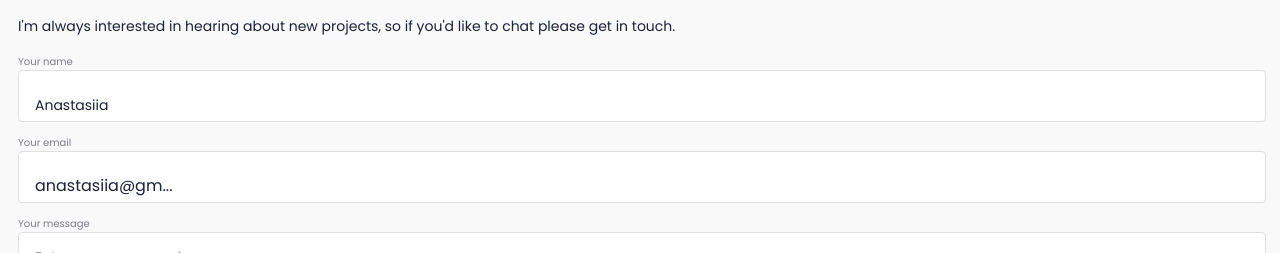
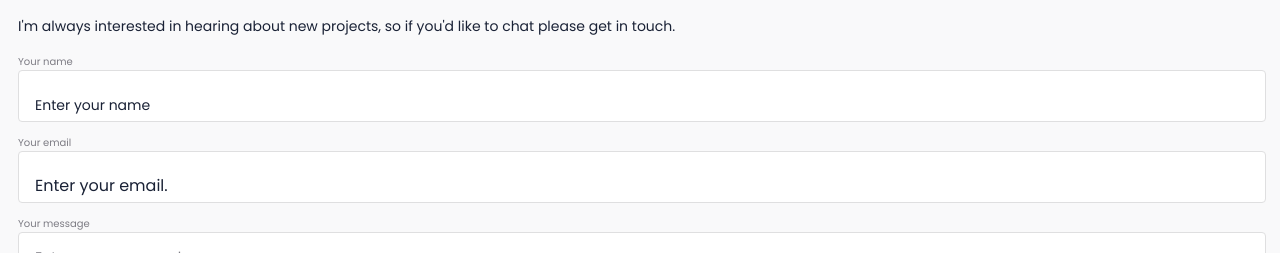
Before and after one commit to Zilola-Nazarova/zilola-portfolio, a plain HTML site: page index.html in a window 1280 px wide. Shown: the part 7718-7971 px from the top of the page. Drawn offline with nearby package versions, Linux system fonts and the light colour scheme.

Commit message:
Replace placeholders with a professional text

```diff
--- a/index.html
+++ b/index.html
@@ -150,9 +150,9 @@
       <p class="dark-blue poppins">I'm always interested in hearing about new projects, so if you'd like to chat please get in touch.</p>
       <form action="https://formspree.io/f/xpzegyyg" method="POST">
         <label class="poppins" for="user-name">Your name</label>
-        <input type="text" id="user-name" name="user_name" placeholder="Anastasiia" maxlength="30" required>
+        <input type="text" id="user-name" name="user_name" placeholder="Enter your name" maxlength="30" required>
         <label class="poppins" for="user-email">Your email</label>
-        <input type="email" id="user-email" name="user_email" placeholder="anastasiia@gm..." required>
+        <input type="email" id="user-email" name="user_email" placeholder="Enter your email." required>
         <label class="poppins" for="user-message">Your message</label>
         <textarea id="user-message" name="user_message" placeholder="Enter your message here..." maxlength="500" required></textarea>
         <button class="poppins white" type="submit" >Start collaboration</button>
```
